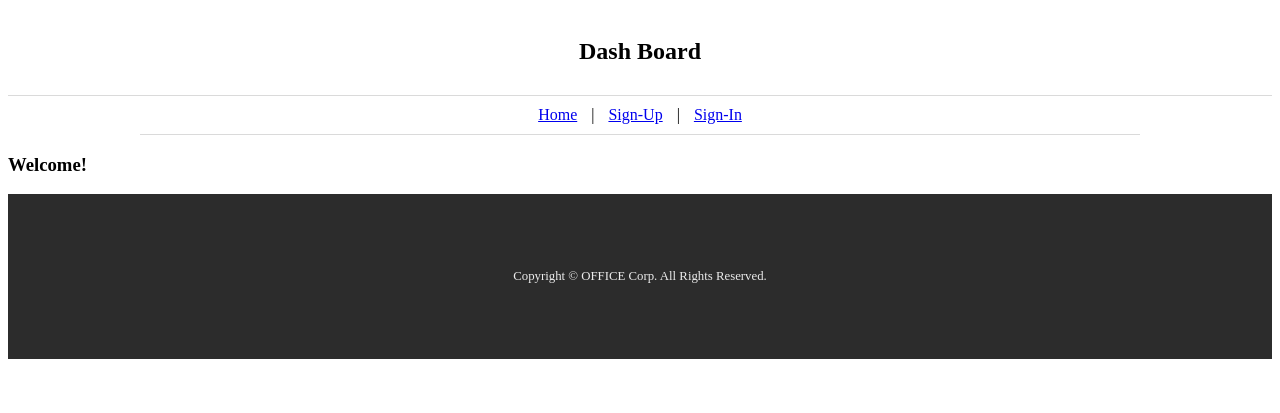
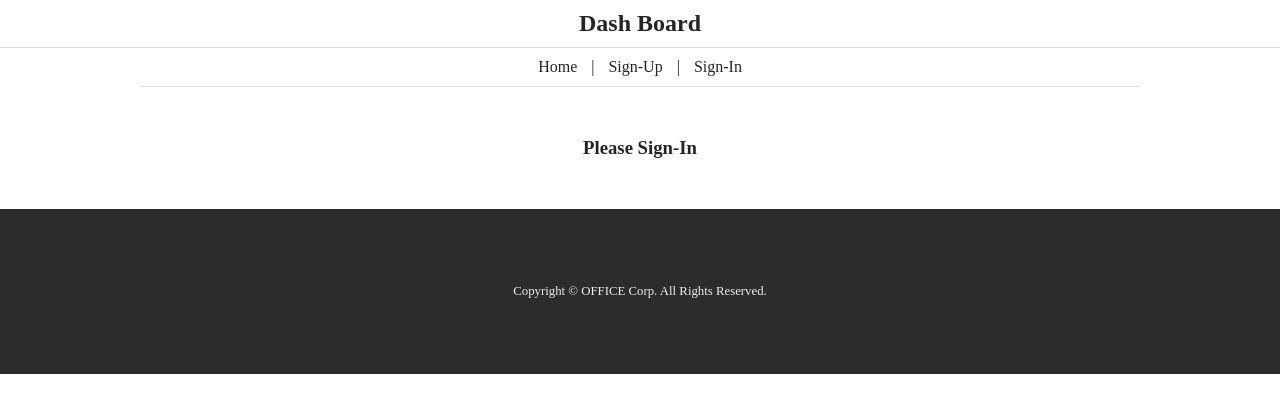
Before and after one commit to Kanabig/flask_dashboard_toy, a Flask app: page /account/ in a window 1280 px wide. Shown: the top 413 px of the page. Run offline with Flask 3, Linux system fonts and the light colour scheme.

Commit message:
feature: account_main에서 스플래시로 sign-in 결과 확인

```diff
--- a/blueprints/account/routes.py
+++ b/blueprints/account/routes.py
@@ -12,7 +12,8 @@ account_bp = Blueprint(
 # account main --------------------------------------------------------------
 @account_bp.route("/", methods=["GET"])
 def account_service_main():
-    return render_template("account/account_main.html")
+    id = session.get("signinedMemberId")
+    return render_template("account/account_main.html", id=id)
 
 
 # signup --------------------------------------------------------------------
@@ -63,7 +64,8 @@ def signin_confirm():
 
     if mId in members and members[mId]["mPw"] == mPw:
         session["signinedMemberId"] = mId
-        return render_template("/account/signin_result.html")
+        return redirect("/account/")
+        # return render_template("/account/signin_result.html")
 
     return redirect("/account/signin_form?result=fail")
 
--- a/static/css/account/account.css
+++ b/static/css/account/account.css
@@ -1,4 +1,12 @@
 #signup_wrap,
-#signin_wrap {
+#signin_wrap,
+#account_main_wrap {
   text-align: center;
 }
+
+#signup_wrap .signup_form,
+#signin_wrap .signin_form,
+#account_main_wrap {
+  width: 1000px;
+  margin: 50px auto;
+}
--- a/templates/account/account_main.html
+++ b/templates/account/account_main.html
@@ -2,14 +2,19 @@
 <html lang="en">
   <head>
     <meta charset="UTF-8" />
-    <meta name="viewport" content="width=device-width, initial-scale=1.0" />
-    <title>Document</title>
+    <title>Account</title>
+    <link href="{{ url_for('static', filename='css/common.css') }}" rel="stylesheet" />
+    <link href="{{ url_for('static', filename='css/account/account.css') }}" rel="stylesheet" />
   </head>
   <body>
     {% include 'include/header.html' %} {% include 'account/include/nav.html' %}
 
-    <article>
-      <h3>Welcome!</h3>
+    <article id="account_main_wrap">
+      {% if id == None %}
+      <h3>Please Sign-In</h3>
+      {% else %}
+      <h3>Welcome {{ id }}</h3>
+      {% endif %}
     </article>
 
     {% include 'include/footer.html' %}
```
Also changed, not shown: templates/account/signin_result.html (deleted, +0 -20 lines).
